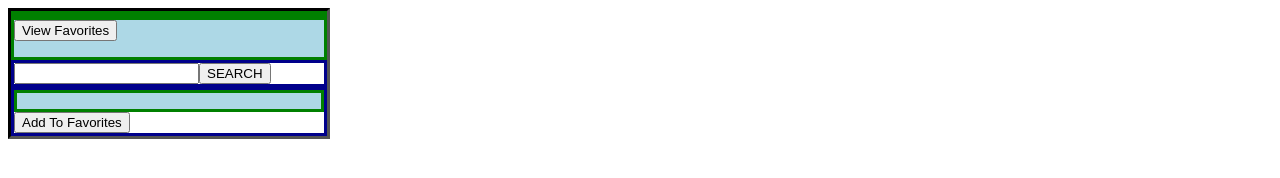
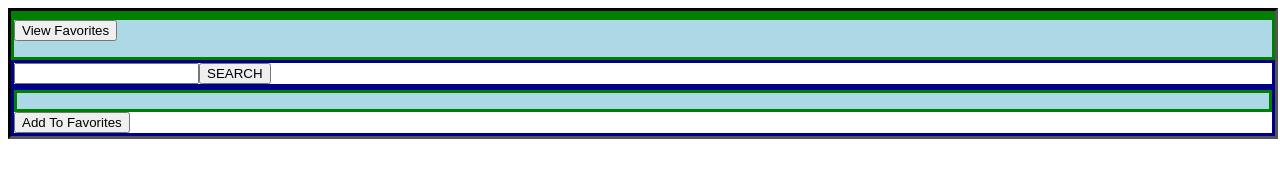
Before and after one commit to dcorns/ga-challenge, a website: page public/index.html in a window 1280 px wide. Drawn offline with Linux system fonts and the light colour scheme.

Commit message:
minor style change

```diff
--- a/public/style/main.css
+++ b/public/style/main.css
@@ -1,6 +1,6 @@
 main{
     border: inset black medium;
-    width: 25%;
+    width: 100%;
 }
 form{
     border: solid darkblue medium;
```
